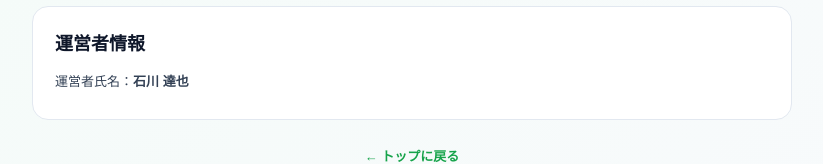
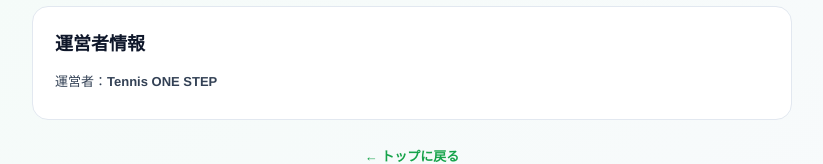
Before and after one commit to itatsuya8768-sketch/tennis-ai, a Next.js app: page /terms in a window 1280 px wide. Shown: the part 1951-2115 px from the top of the page, without its empty margins (228-1051 px from the left). Built offline with nearby package versions, Linux system fonts and the light colour scheme.

Commit message:
style: remove operator from main footer, rename operator to Tennis ONE STEP
Co-Authored-By: Claude Opus 4.8 <noreply@anthropic.com>

```diff
--- a/app/page.tsx
+++ b/app/page.tsx
@@ -382,7 +382,6 @@ export default function HomePage() {
           <span style={{margin:"0 8px"}}>｜</span>
           <Link href="/contact" style={{color:"#cbd5e1",textDecoration:"none"}}>お問い合わせ</Link>
         </div>
-        <div style={{fontSize:11,color:"#cbd5e1",marginTop:4}}>運営者：石川 達也</div>
       </footer>
     </div>
   );
--- a/app/terms/page.tsx
+++ b/app/terms/page.tsx
@@ -88,7 +88,7 @@ export default function TermsPage() {
         {/* 運営者情報（最下部） */}
         <div style={card}>
           <h2 style={h2}>運営者情報</h2>
-          <p style={{ ...p, marginBottom: 0 }}>運営者氏名：<strong>石川 達也</strong></p>
+          <p style={{ ...p, marginBottom: 0 }}>運営者：<strong>Tennis ONE STEP</strong></p>
         </div>
 
         <div style={{ textAlign: "center", padding: "8px 0 24px" }}>
```
